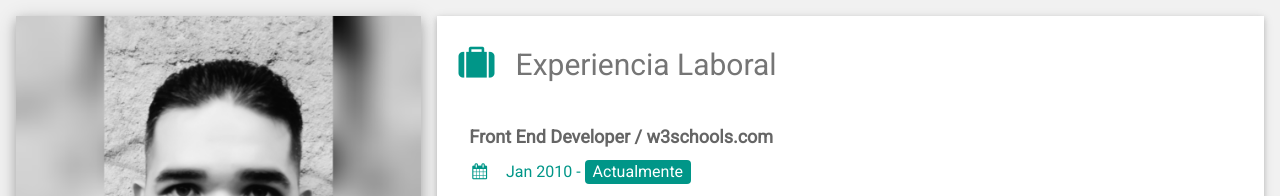
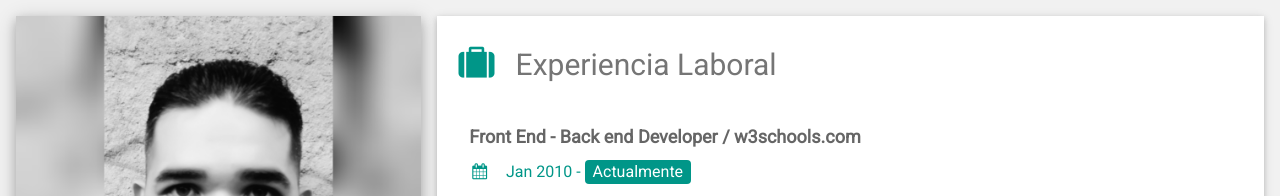
Before and after one commit to h1dl3r/p4nz3r, a plain HTML site: page index.html in a window 1280 px wide. Shown: the top 196 px of the page. Drawn offline with nearby package versions, Linux system fonts and the light colour scheme.

Commit message:
Update index.html

```diff
--- a/index.html
+++ b/index.html
@@ -81,7 +81,7 @@ html,body,h1,h2,h3,h4,h5,h6 {font-family: "Roboto", sans-serif}
       <div class="w3-container w3-card w3-white w3-margin-bottom">
         <h2 class="w3-text-grey w3-padding-16"><i class="fa fa-suitcase fa-fw w3-margin-right w3-xxlarge w3-text-teal"></i>Experiencia Laboral</h2>
         <div class="w3-container">
-          <h5 class="w3-opacity"><b>Front End Developer / w3schools.com</b></h5>
+          <h5 class="w3-opacity"><b>Front End - Back end Developer / w3schools.com</b></h5>
           <h6 class="w3-text-teal"><i class="fa fa-calendar fa-fw w3-margin-right"></i>Jan 2010 - <span class="w3-tag w3-teal w3-round">Actualmente</span></h6>
           <p>Mis objetivos se enfocan al desarrollo de sistemas, que les permitan a sus usuarios llevar un buen manejo de la información, simplificando y estabilizando la estructura de la misma. Aplicando etapas  de diseño,  programación, implantación y mantenimiento, así como métodos y técnicas modernas para optimizar el rendimiento.</p>
           <hr>
```
